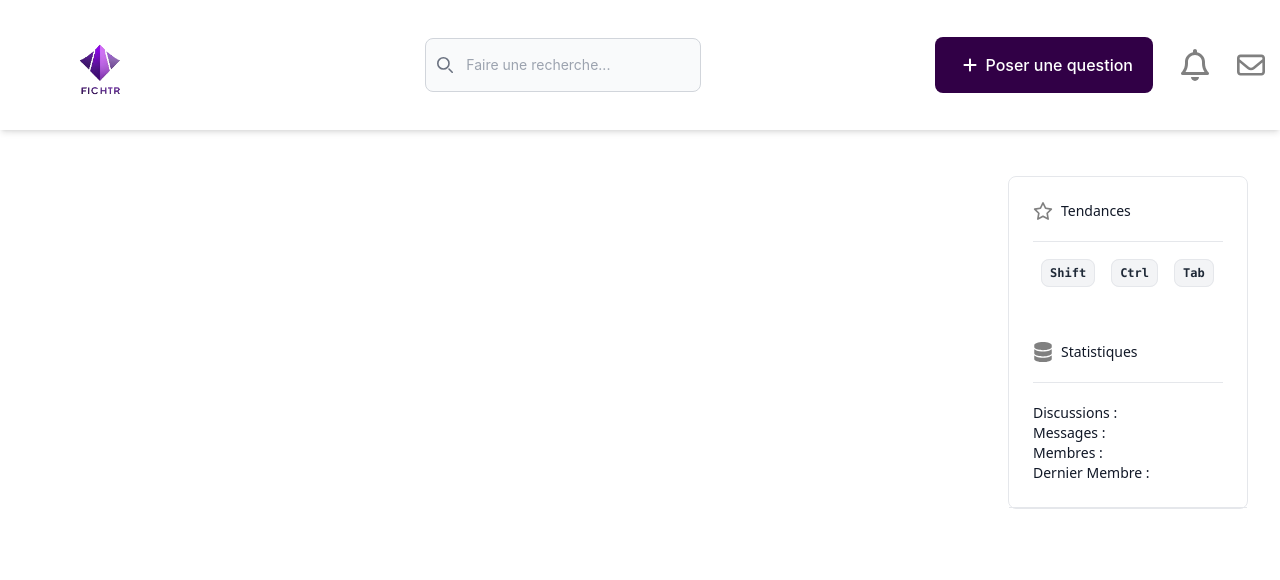
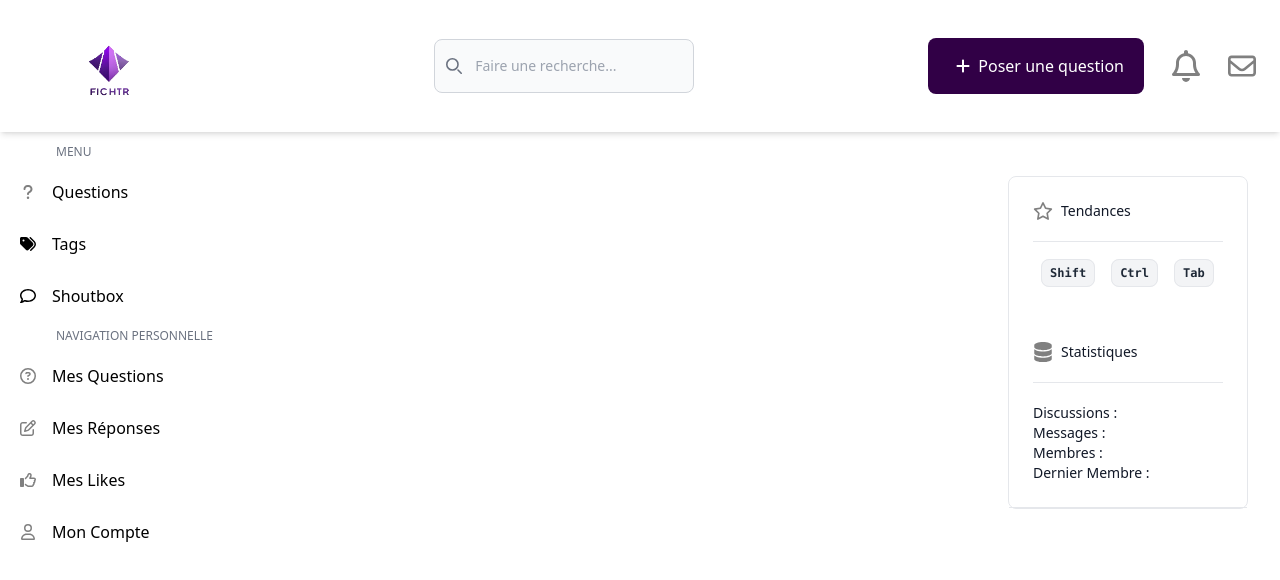
Before and after one commit to Hexagone-B2/Project-Fichtr, a React (Create React App) app in the folder Front/fichtr/: page / in a window 1280 px wide. Shown: the top 580 px of the page. Built offline with nearby package versions, Linux system fonts and the light colour scheme.

Commit message:
finished navbar to the left for connected and non connected users

```diff
--- a/Front/fichtr/src/App.js
+++ b/Front/fichtr/src/App.js
@@ -1,12 +1,7 @@
 import "./composant/InscriptionForm";
-import {BrowserRouter, Route, Routes} from "react-router-dom";
-import Toolbar from "./composant/Toolbar.jsx";
-import Root from "./pages/root";
-import Questions from "./pages/questions";
-import Tags from "./pages/tags";
-import Shoutbox from "./pages/shoutbox";
 import ConnectedToolbar from "./composant/ConnectedToolbar.jsx";
 import RightNavBar from "./composant/RightNavBar";
+import AppRouter from "./composant/AppRouter.jsx";
 
 export default function App() {
     return (
@@ -21,6 +16,7 @@ export default function App() {
 
         </RightNavBar>
 
+        <AppRouter/>
 
         </>
     );
--- a/Front/fichtr/src/composant/ConnectedNavbarLeft.jsx
+++ b/Front/fichtr/src/composant/ConnectedNavbarLeft.jsx
@@ -11,20 +11,35 @@ import MyAccount from "../pages/my-account";
 const Root = () => {
   return (
     <>
-      <aside id="default-sidebar" class="fixed left-0 z-40 w-64 h-screen transition-transform -translate-x-full sm:translate-x-0" aria-label="Sidebar">
-        <div class="h-3/4 px-3 py-4 space-y-3 overflow-y-auto">
+      <aside id="default-sidebar" class="fixed left-0 z-40 w-64 h-screen transition-transform -translate-x-full sm:translate-x-0 " aria-label="Sidebar">
+        <div class="h-3/4 px-3 py-36 space-y-3 overflow-y-auto">
           <a class="flex items-center text-xs whitespace-nowrap px-11 text-gray-500 rounded-lg group">
             MENU
           </a>
           <ul class="space-y-3 font-medium">
             <li>
-              <Link to="/questions" class="flex p-2 whitespace-nowrap focus:bg-gray-300">Questions</Link>
+              <a class="flex items-center">
+                <svg xmlns="http://www.w3.org/2000/svg" height="16" width="32" viewBox="0 0 320 512">
+                  <path fill="#808080" d="M80 160c0-35.3 28.7-64 64-64h32c35.3 0 64 28.7 64 64v3.6c0 21.8-11.1 42.1-29.4 53.8l-42.2 27.1c-25.2 16.2-40.4 44.1-40.4 74V320c0 17.7 14.3 32 32 32s32-14.3 32-32v-1.4c0-8.2 4.2-15.8 11-20.2l42.2-27.1c36.6-23.6 58.8-64.1 58.8-107.7V160c0-70.7-57.3-128-128-128H144C73.3 32 16 89.3 16 160c0 17.7 14.3 32 32 32s32-14.3 32-32zm80 320a40 40 0 1 0 0-80 40 40 0 1 0 0 80z" />
+                </svg>
+                <Link to="/questions" class="flex p-2 whitespace-nowrap focus:bg-gray-300">Questions</Link>
+              </a>
             </li>
             <li>
-              <Link to="/tags" class="flex p-2 whitespace-nowrap focus:bg-gray-300">Tags</Link>
+              <a class="flex items-center">
+                <svg xmlns="http://www.w3.org/2000/svg" height="16" width="32" viewBox="0 0 512 512">
+                  <path d="M345 39.1L472.8 168.4c52.4 53 52.4 138.2 0 191.2L360.8 472.9c-9.3 9.4-24.5 9.5-33.9 .2s-9.5-24.5-.2-33.9L438.6 325.9c33.9-34.3 33.9-89.4 0-123.7L310.9 72.9c-9.3-9.4-9.2-24.6 .2-33.9s24.6-9.2 33.9 .2zM0 229.5V80C0 53.5 21.5 32 48 32H197.5c17 0 33.3 6.7 45.3 18.7l168 168c25 25 25 65.5 0 90.5L277.3 442.7c-25 25-65.5 25-90.5 0l-168-168C6.7 262.7 0 246.5 0 229.5zM144 144a32 32 0 1 0 -64 0 32 32 0 1 0 64 0z" />
+                </svg>
+                <Link to="/tags" class="flex p-2 whitespace-nowrap focus:bg-gray-300">Tags</Link>
+              </a>
             </li>
             <li>
-              <Link to="/shoutbox" class="flex p-2 whitespace-nowrap focus:bg-gray-300">Shoutbox</Link>
+              <a class="flex items-center">
+                <svg xmlns="http://www.w3.org/2000/svg" height="16" width="32" viewBox="0 0 512 512">
+                  <path d="M123.6 391.3c12.9-9.4 29.6-11.8 44.6-6.4c26.5 9.6 56.2 15.1 87.8 15.1c124.7 0 208-80.5 208-160s-83.3-160-208-160S48 160.5 48 240c0 32 12.4 62.8 35.7 89.2c8.6 9.7 12.8 22.5 11.8 35.5c-1.4 18.1-5.7 34.7-11.3 49.4c17-7.9 31.1-16.7 39.4-22.7zM21.2 431.9c1.8-2.7 3.5-5.4 5.1-8.1c10-16.6 19.5-38.4 21.4-62.9C17.7 326.8 0 285.1 0 240C0 125.1 114.6 32 256 32s256 93.1 256 208s-114.6 208-256 208c-37.1 0-72.3-6.4-104.1-17.9c-11.9 8.7-31.3 20.6-54.3 30.6c-15.1 6.6-32.3 12.6-50.1 16.1c-.8 .2-1.6 .3-2.4 .5c-4.4 .8-8.7 1.5-13.2 1.9c-.2 0-.5 .1-.7 .1c-5.1 .5-10.2 .8-15.3 .8c-6.5 0-12.3-3.9-14.8-9.9c-2.5-6-1.1-12.8 3.4-17.4c4.1-4.2 7.8-8.7 11.3-13.5c1.7-2.3 3.3-4.6 4.8-6.9c.1-.2 .2-.3 .3-.5z"/>
+                </svg>
+                <Link to="/shoutbox" class="flex p-2 whitespace-nowrap focus:bg-gray-300">Shoutbox</Link>
+              </a>
             </li>
           </ul>
 
@@ -33,18 +48,33 @@ const Root = () => {
           </a>
           <ul class="space-y-3 font-medium">
             <li>
-              <Link to="/mes-questions" class="flex p-2 whitespace-nowrap focus:bg-gray-300">Mes Questions</Link>
-            </li>
-            <li>
-              <Link to="/mes-reponses" class="flex p-2 whitespace-nowrap focus:bg-gray-300">Mes Réponses</Link>
-            </li>
-            <li>
-              <Link to="/mes-likes" class="flex p-2 whitespace-nowrap focus:bg-gray-300">Mes Likes</Link>
+              <a class="flex items-center">
+                <svg xmlns="http://www.w3.org/2000/svg" height="16" width="32" viewBox="0 0 512 512">
+                  <path fill="#808080" d="M464 256A208 208 0 1 0 48 256a208 208 0 1 0 416 0zM0 256a256 256 0 1 1 512 0A256 256 0 1 1 0 256zm169.8-90.7c7.9-22.3 29.1-37.3 52.8-37.3h58.3c34.9 0 63.1 28.3 63.1 63.1c0 22.6-12.1 43.5-31.7 54.8L280 264.4c-.2 13-10.9 23.6-24 23.6c-13.3 0-24-10.7-24-24V250.5c0-8.6 4.6-16.5 12.1-20.8l44.3-25.4c4.7-2.7 7.6-7.7 7.6-13.1c0-8.4-6.8-15.1-15.1-15.1H222.6c-3.4 0-6.4 2.1-7.5 5.3l-.4 1.2c-4.4 12.5-18.2 19-30.6 14.6s-19-18.2-14.6-30.6l.4-1.2zM224 352a32 32 0 1 1 64 0 32 32 0 1 1 -64 0z" />
+                </svg>
+                <Link to="/mes-questions" class="flex p-2 whitespace-nowrap focus:bg-gray-300">Mes Questions</Link>
+              </a>
             </li>
             <li>
               <a class="flex items-center">
-                <svg xmlns="http://www.w3.org/2000/svg" aria-hidden="true" height="16" width="14" viewBox="0 0 448 512">
-                  <path fill="#00000" d="M304 128a80 80 0 1 0 -160 0 80 80 0 1 0 160 0zM96 128a128 128 0 1 1 256 0A128 128 0 1 1 96 128zM49.3 464H398.7c-8.9-63.3-63.3-112-129-112H178.3c-65.7 0-120.1 48.7-129 112zM0 482.3C0 383.8 79.8 304 178.3 304h91.4C368.2 304 448 383.8 448 482.3c0 16.4-13.3 29.7-29.7 29.7H29.7C13.3 512 0 498.7 0 482.3z" />
+                <svg xmlns="http://www.w3.org/2000/svg" height="16" width="32" viewBox="0 0 512 512">
+                  <path fill="#808080" d="M441 58.9L453.1 71c9.4 9.4 9.4 24.6 0 33.9L424 134.1 377.9 88 407 58.9c9.4-9.4 24.6-9.4 33.9 0zM209.8 256.2L344 121.9 390.1 168 255.8 302.2c-2.9 2.9-6.5 5-10.4 6.1l-58.5 16.7 16.7-58.5c1.1-3.9 3.2-7.5 6.1-10.4zM373.1 25L175.8 222.2c-8.7 8.7-15 19.4-18.3 31.1l-28.6 100c-2.4 8.4-.1 17.4 6.1 23.6s15.2 8.5 23.6 6.1l100-28.6c11.8-3.4 22.5-9.7 31.1-18.3L487 138.9c28.1-28.1 28.1-73.7 0-101.8L474.9 25C446.8-3.1 401.2-3.1 373.1 25zM88 64C39.4 64 0 103.4 0 152V424c0 48.6 39.4 88 88 88H360c48.6 0 88-39.4 88-88V312c0-13.3-10.7-24-24-24s-24 10.7-24 24V424c0 22.1-17.9 40-40 40H88c-22.1 0-40-17.9-40-40V152c0-22.1 17.9-40 40-40H200c13.3 0 24-10.7 24-24s-10.7-24-24-24H88z" />
+                </svg>
+                <Link to="/mes-reponses" class="flex p-2 whitespace-nowrap focus:bg-gray-300">Mes Réponses</Link>
+              </a>
+            </li>
+            <li>
+              <a class="flex items-center">
+                <svg xmlns="http://www.w3.org/2000/svg" height="16" width="32" viewBox="0 0 512 512">
+                  <path fill="#808080" d="M323.8 34.8c-38.2-10.9-78.1 11.2-89 49.4l-5.7 20c-3.7 13-10.4 25-19.5 35l-51.3 56.4c-8.9 9.8-8.2 25 1.6 33.9s25 8.2 33.9-1.6l51.3-56.4c14.1-15.5 24.4-34 30.1-54.1l5.7-20c3.6-12.7 16.9-20.1 29.7-16.5s20.1 16.9 16.5 29.7l-5.7 20c-5.7 19.9-14.7 38.7-26.6 55.5c-5.2 7.3-5.8 16.9-1.7 24.9s12.3 13 21.3 13L448 224c8.8 0 16 7.2 16 16c0 6.8-4.3 12.7-10.4 15c-7.4 2.8-13 9-14.9 16.7s.1 15.8 5.3 21.7c2.5 2.8 4 6.5 4 10.6c0 7.8-5.6 14.3-13 15.7c-8.2 1.6-15.1 7.3-18 15.2s-1.6 16.7 3.6 23.3c2.1 2.7 3.4 6.1 3.4 9.9c0 6.7-4.2 12.6-10.2 14.9c-11.5 4.5-17.7 16.9-14.4 28.8c.4 1.3 .6 2.8 .6 4.3c0 8.8-7.2 16-16 16H286.5c-12.6 0-25-3.7-35.5-10.7l-61.7-41.1c-11-7.4-25.9-4.4-33.3 6.7s-4.4 25.9 6.7 33.3l61.7 41.1c18.4 12.3 40 18.8 62.1 18.8H384c34.7 0 62.9-27.6 64-62c14.6-11.7 24-29.7 24-50c0-4.5-.5-8.8-1.3-13c15.4-11.7 25.3-30.2 25.3-51c0-6.5-1-12.8-2.8-18.7C504.8 273.7 512 257.7 512 240c0-35.3-28.6-64-64-64l-92.3 0c4.7-10.4 8.7-21.2 11.8-32.2l5.7-20c10.9-38.2-11.2-78.1-49.4-89zM32 192c-17.7 0-32 14.3-32 32V448c0 17.7 14.3 32 32 32H96c17.7 0 32-14.3 32-32V224c0-17.7-14.3-32-32-32H32z" />
+                </svg>
+                <Link to="/mes-likes" class="flex p-2 whitespace-nowrap focus:bg-gray-300">Mes Likes</Link>
+              </a>
+            </li>
+            <li>
+              <a class="flex items-center">
+                <svg xmlns="http://www.w3.org/2000/svg" aria-hidden="true" height="16" width="32" viewBox="0 0 448 512">
+                  <path fill="#808080" d="M304 128a80 80 0 1 0 -160 0 80 80 0 1 0 160 0zM96 128a128 128 0 1 1 256 0A128 128 0 1 1 96 128zM49.3 464H398.7c-8.9-63.3-63.3-112-129-112H178.3c-65.7 0-120.1 48.7-129 112zM0 482.3C0 383.8 79.8 304 178.3 304h91.4C368.2 304 448 383.8 448 482.3c0 16.4-13.3 29.7-29.7 29.7H29.7C13.3 512 0 498.7 0 482.3z" />
                 </svg>
                 <Link to="/mon-compte" class="flex p-2 whitespace-nowrap focus:bg-gray-300">Mon Compte</Link>
               </a>
--- a/Front/fichtr/src/composant/NonConnectedNavbarLeft.jsx
+++ b/Front/fichtr/src/composant/NonConnectedNavbarLeft.jsx
@@ -1,37 +1,36 @@
-import {Routes, Route, Outlet, Link } from "react-router-dom";
+import { Routes, Route, Link } from "react-router-dom";
 import Questions from "../pages/questions";
 import Tags from "../pages/tags";
+
 
 const Root = () => {
   return (
     <>
-      <aside id="default-sidebar" class="fixed left-0 z-40 w-64 h-screen transition-transform -translate-x-full sm:translate-x-0" aria-label="Sidebar">
-        <div class="h-3/4 px-3 py-4 overflow-y-auto">
-          <a class="flex items-center p-2 text-gray-900 rounded-lg group">
-            Menu
+      <aside id="default-sidebar" class="fixed left-0 z-40 w-64 h-screen transition-transform -translate-x-full sm:translate-x-0 " aria-label="Sidebar">
+        <div class="h-3/4 px-3 py-36 space-y-3 overflow-y-auto">
+          <a class="flex items-center text-xs whitespace-nowrap px-11 text-gray-500 rounded-lg group">
+            MENU
           </a>
-          <ul class="space-y-2 font-medium">
+          <ul class="space-y-3 font-medium">
             <li>
-              <a href="#" class="flex items-center p-2 text-gray-900 rounded-lg hover:bg-gray-100 group">
-                <svg class="w-5 h-5 text-gray-500 transition duration-75 group-hover:text-gray-900" aria-hidden="true" xmlns="http://www.w3.org/2000/svg" fill="currentColor" viewBox="0 0 22 21">
-                  <path d="M16.975 11H10V4.025a1 1 0 0 0-1.066-.998 8.5 8.5 0 1 0 9.039 9.039.999.999 0 0 0-1-1.066h.002Z" />
-                  <path d="M12.5 0c-.157 0-.311.01-.565.027A1 1 0 0 0 11 1.02V10h8.975a1 1 0 0 0 1-.935c.013-.188.028-.374.028-.565A8.51 8.51 0 0 0 12.5 0Z" />
+              <a class="flex items-center">
+                <svg xmlns="http://www.w3.org/2000/svg" height="16" width="32" viewBox="0 0 320 512">
+                  <path fill="#808080" d="M80 160c0-35.3 28.7-64 64-64h32c35.3 0 64 28.7 64 64v3.6c0 21.8-11.1 42.1-29.4 53.8l-42.2 27.1c-25.2 16.2-40.4 44.1-40.4 74V320c0 17.7 14.3 32 32 32s32-14.3 32-32v-1.4c0-8.2 4.2-15.8 11-20.2l42.2-27.1c36.6-23.6 58.8-64.1 58.8-107.7V160c0-70.7-57.3-128-128-128H144C73.3 32 16 89.3 16 160c0 17.7 14.3 32 32 32s32-14.3 32-32zm80 320a40 40 0 1 0 0-80 40 40 0 1 0 0 80z" />
                 </svg>
-                <Link to="/questions" class="flex-1 ms-3 whitespace-nowrap">Questions</Link>
+                <Link to="/questions" class="flex p-2 whitespace-nowrap focus:bg-gray-300">Questions</Link>
               </a>
             </li>
             <li>
-              <a href="#" class="flex items-center p-2 text-gray-900 rounded-lg hover:bg-gray-100 group">
-                <svg class="flex-shrink-0 w-5 h-5 text-gray-500 transition duration-75 dark:text-gray-400 group-hover:text-gray-900" aria-hidden="true" xmlns="http://www.w3.org/2000/svg" fill="currentColor" viewBox="0 0 18 18">
-                  <path d="M6.143 0H1.857A1.857 1.857 0 0 0 0 1.857v4.286C0 7.169.831 8 1.857 8h4.286A1.857 1.857 0 0 0 8 6.143V1.857A1.857 1.857 0 0 0 6.143 0Zm10 0h-4.286A1.857 1.857 0 0 0 10 1.857v4.286C10 7.169 10.831 8 11.857 8h4.286A1.857 1.857 0 0 0 18 6.143V1.857A1.857 1.857 0 0 0 16.143 0Zm-10 10H1.857A1.857 1.857 0 0 0 0 11.857v4.286C0 17.169.831 18 1.857 18h4.286A1.857 1.857 0 0 0 8 16.143v-4.286A1.857 1.857 0 0 0 6.143 10Zm10 0h-4.286A1.857 1.857 0 0 0 10 11.857v4.286c0 1.026.831 1.857 1.857 1.857h4.286A1.857 1.857 0 0 0 18 16.143v-4.286A1.857 1.857 0 0 0 16.143 10Z" />
+              <a class="flex items-center">
+                <svg xmlns="http://www.w3.org/2000/svg" height="16" width="32" viewBox="0 0 512 512">
+                  <path d="M345 39.1L472.8 168.4c52.4 53 52.4 138.2 0 191.2L360.8 472.9c-9.3 9.4-24.5 9.5-33.9 .2s-9.5-24.5-.2-33.9L438.6 325.9c33.9-34.3 33.9-89.4 0-123.7L310.9 72.9c-9.3-9.4-9.2-24.6 .2-33.9s24.6-9.2 33.9 .2zM0 229.5V80C0 53.5 21.5 32 48 32H197.5c17 0 33.3 6.7 45.3 18.7l168 168c25 25 25 65.5 0 90.5L277.3 442.7c-25 25-65.5 25-90.5 0l-168-168C6.7 262.7 0 246.5 0 229.5zM144 144a32 32 0 1 0 -64 0 32 32 0 1 0 64 0z" />
                 </svg>
-                <Link to="/tags" class="flex-1 ms-3 whitespace-nowrap">Tags</Link>
+                <Link to="/tags" class="flex p-2 whitespace-nowrap focus:bg-gray-300">Tags</Link>
               </a>
             </li>
           </ul>
         </div>
       </aside>
-
     </>
   );
 
```
Also changed, not shown: Front/fichtr/public/img/pen-to-square-regular.svg (added), Front/fichtr/public/img/thumbs-up-regular.svg (added). Lines whose indentation alone changed are shown as unchanged.
